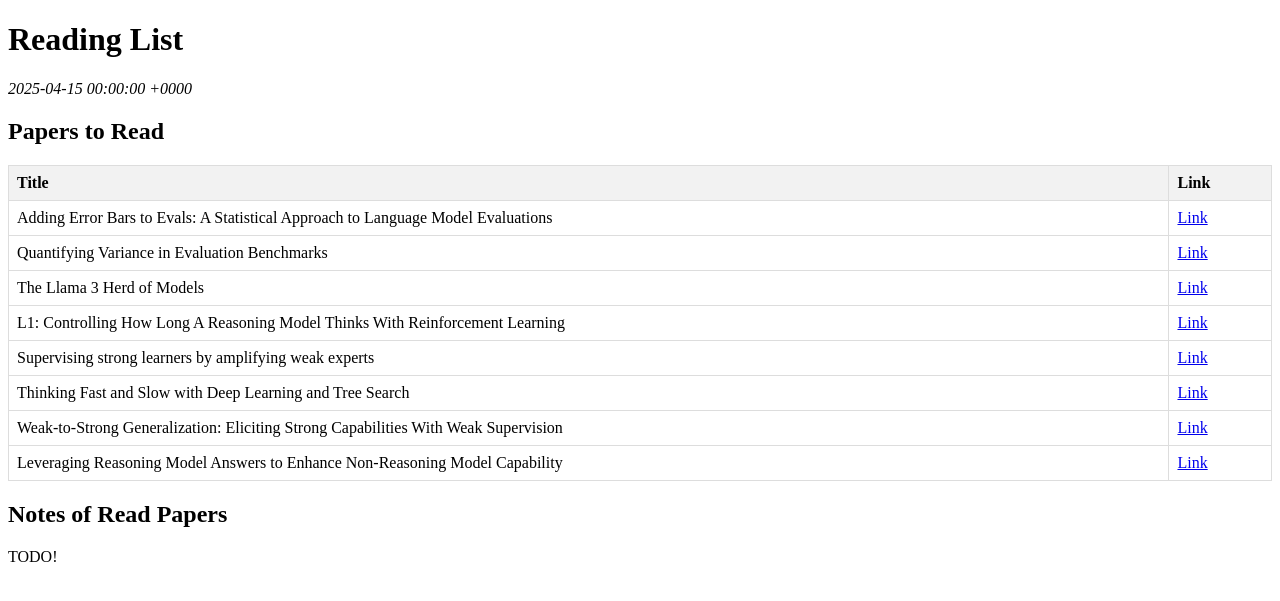
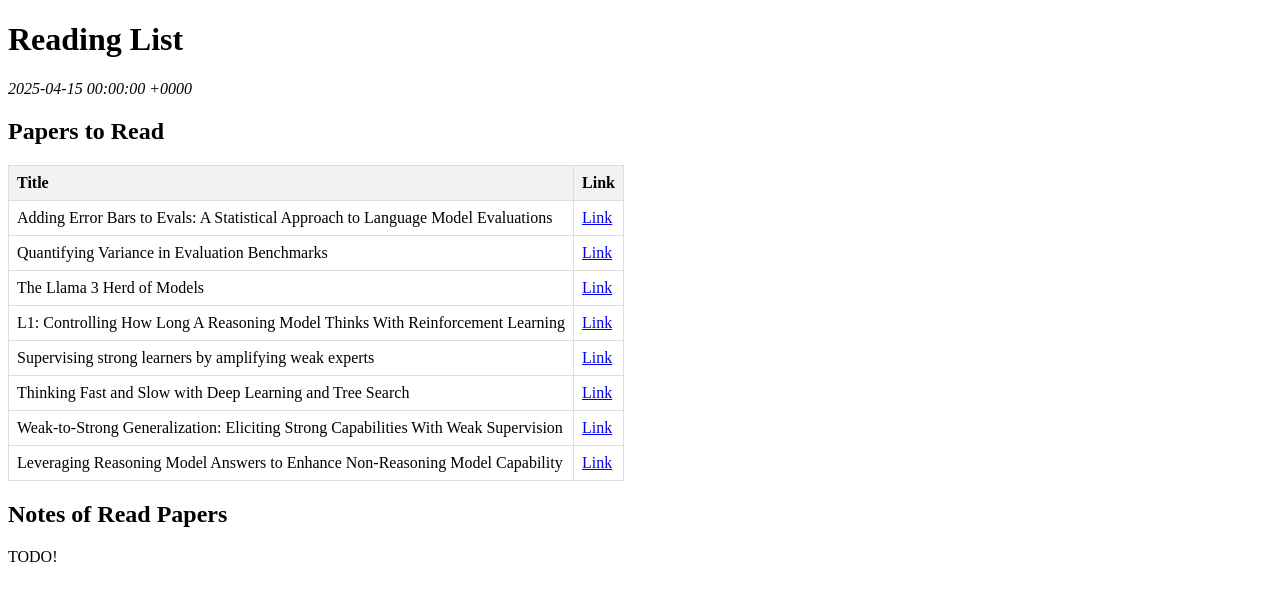
Before and after one commit to afrozenator/afrozenator.github.io, a Jekyll site: the page built from _posts/2025-04-15-reading-list.md, in a window 1280 px wide. Shown: the top 601 px of the page. Built offline with Jekyll 4.4.1, drawn with Linux system fonts in a browser that asks for light colours.

Commit message:
misc notes

```diff
--- a/assets/css/custom.css
+++ b/assets/css/custom.css
@@ -1,6 +1,7 @@
 table {
   border-collapse: collapse;
-  width: 100%;
+  margin: 1em 0;
+  width: auto; /* natural width */
 }
 
 th, td {
```
